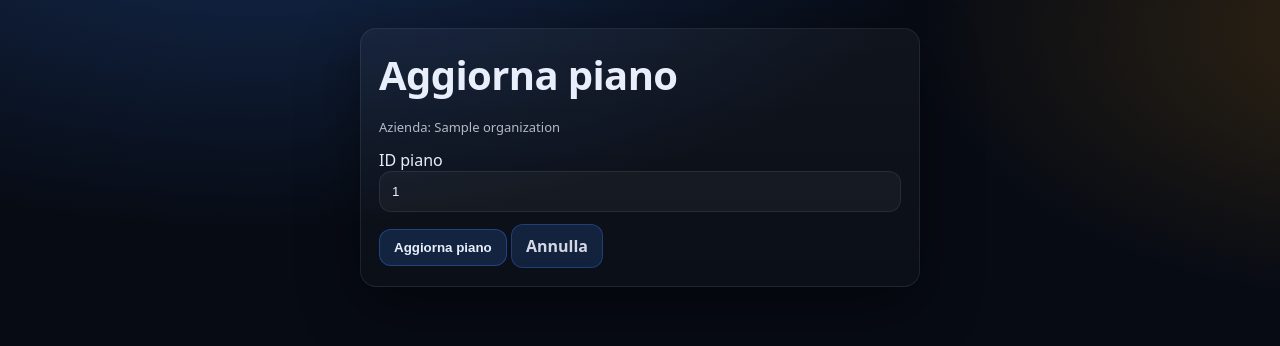
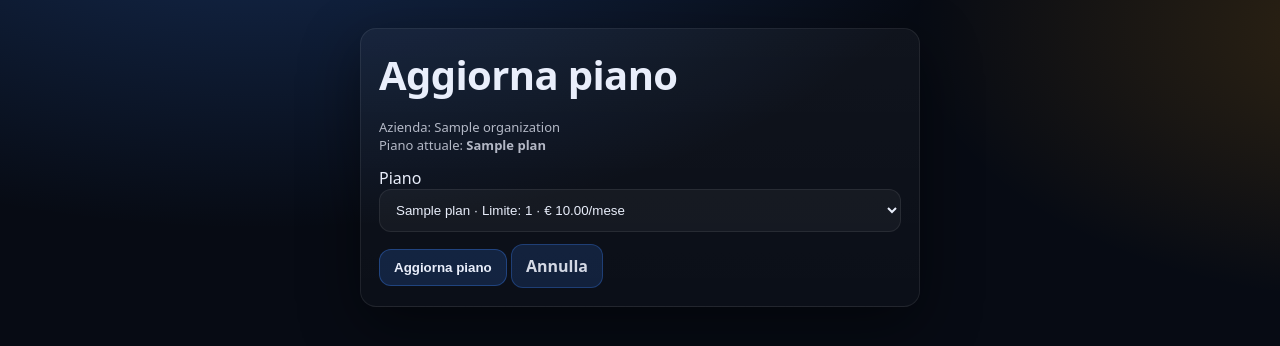
Before and after one commit to adiutorialessandro/saas_full, a Flask app: page /admin/organizations/1/plan in a window 1280 px wide. Shown: the part 51-397 px from the top of the page. Run offline with Flask 3, Linux system fonts and the light colour scheme; a user stored in the database is signed in; tables that the repository leaves empty hold one stand-in row (values such as "Sample post").

Commit message:
Use dropdown for organization plan selection

```diff
--- a/app/forms.py
+++ b/app/forms.py
@@ -1,5 +1,5 @@
 from flask_wtf import FlaskForm
-from wtforms import StringField, PasswordField, SubmitField, FloatField, RadioField
+from wtforms import StringField, PasswordField, SubmitField, FloatField, RadioField, SelectField
 from wtforms.validators import DataRequired, Email, Length, NumberRange, Optional, Regexp, EqualTo
 
 
@@ -96,5 +96,5 @@ class CreatePlanForm(FlaskForm):
 
 
 class UpdateOrganizationPlanForm(FlaskForm):
-    plan_id = StringField("ID piano", validators=[DataRequired()])
+    plan_id = SelectField("Piano", coerce=int, validators=[DataRequired()])
     submit = SubmitField("Aggiorna piano")
--- a/app/routes/admin.py
+++ b/app/routes/admin.py
@@ -365,16 +365,14 @@ def update_organization_plan(org_id: int):
         return "Forbidden", 403
 
     org = Organization.query.get_or_404(org_id)
-    form = UpdateOrganizationPlanForm(plan_id=str(org.plan_id or ""))
+
+    plans = Plan.query.filter_by(is_active=True).order_by(Plan.name.asc()).all()
+
+    form = UpdateOrganizationPlanForm()
+    form.plan_id.choices = [(p.id, f"{p.name} · Limite: {'Illimitato' if p.scan_limit == -1 else p.scan_limit} · € {p.price_month:.2f}/mese") for p in plans]
 
     if form.validate_on_submit():
-        try:
-            plan_id = int(form.plan_id.data.strip())
-        except Exception:
-            flash("ID piano non valido.")
-            return render_template("admin/update_org_plan.html", form=form, org=org)
-
-        plan = Plan.query.get(plan_id)
+        plan = Plan.query.get(form.plan_id.data)
         if not plan:
             flash("Piano non trovato.")
             return render_template("admin/update_org_plan.html", form=form, org=org)
@@ -385,8 +383,10 @@ def update_organization_plan(org_id: int):
         flash("Piano azienda aggiornato.")
         return redirect(url_for("admin.organization_detail", org_id=org.id))
 
+    if org.plan_id:
+        form.plan_id.data = org.plan_id
+
     return render_template("admin/update_org_plan.html", form=form, org=org)
-
 
 @bp.post("/user/<int:user_id>/toggle-admin")
 @login_required
--- a/app/templates/admin/update_org_plan.html
+++ b/app/templates/admin/update_org_plan.html
@@ -3,13 +3,20 @@
 
 <div class="card" style="max-width:560px; margin: 0 auto;">
   <h1>Aggiorna piano</h1>
-  <p class="muted">Azienda: {{ org.name }}</p>
+  <p class="muted">
+    Azienda: {{ org.name }}
+    {% if org.plan %}
+      <br>Piano attuale: <b>{{ org.plan.name }}</b>
+    {% else %}
+      <br>Piano attuale: <b>Nessuno</b>
+    {% endif %}
+  </p>
 
   <form method="post">
     {{ form.hidden_tag() }}
 
-    <label>ID piano</label>
-    {{ form.plan_id(class_="input", placeholder="Es. 1") }}
+    <label>Piano</label>
+    {{ form.plan_id(class_="input") }}
 
     <div style="height:12px"></div>
     <button class="btn" type="submit">{{ form.submit.label.text }}</button>
```
